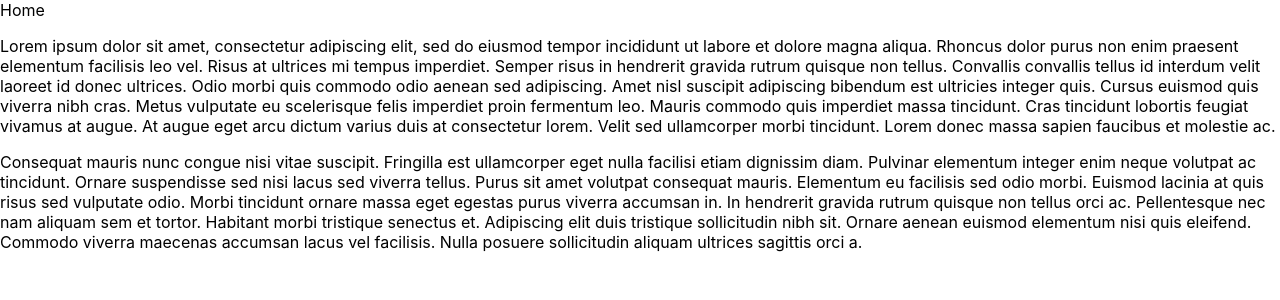
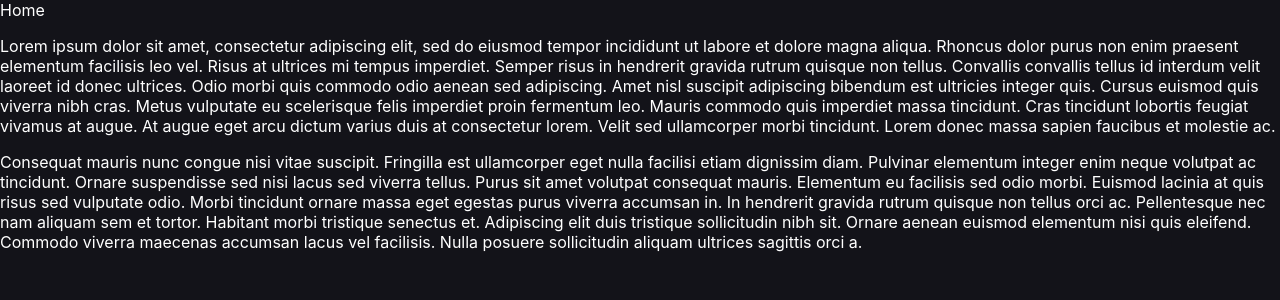
Before and after one commit to shivanshBTW/alkye-fe, a React (Create React App) app: page / in a window 1280 px wide. Shown: the top 300 px of the page. Built offline with nearby package versions, Linux system fonts and the light colour scheme.

Commit message:
added theme, emotion default style and login protector

```diff
--- a/src/App.js
+++ b/src/App.js
@@ -1,8 +1,10 @@
+/** @jsxImportSource @emotion/react */
 import { Outlet } from 'react-router-dom'
+import { appRoot } from './appStyle'
 
 function App () {
   return (
-    <div>
+    <div css={appRoot}>
       <Outlet />
     </div>
   )
--- /dev/null
+++ b/src/appStyle.js
@@ -0,0 +1,8 @@
+import { css } from '@emotion/react'
+import { theme } from './config/themes/dark'
+
+export const appRoot = css`
+  min-height: 100vh;
+  background: ${theme.background};
+  color: ${theme.mainTextColor};
+`
--- /dev/null
+++ b/src/config/themes/dark.js
@@ -0,0 +1,11 @@
+export const theme = {
+  background: '#131319',
+
+  paper: '#27292D',
+  paper1: '#191920',
+
+  mainTextColor: '#FFFFFF',
+  secondaryTextColor: '#6B6C70',
+
+  primaryButtonColor: '#4A96FF'
+}
--- /dev/null
+++ b/src/utils/PrivateRoute.js
@@ -0,0 +1,17 @@
+import { Navigate, Outlet } from 'react-router-dom'
+
+const PrivateRoute = ({ parentComponent: ParentComponent }) => {
+  let auth = { token: true }
+
+  const outlet = ParentComponent ? (
+    <ParentComponent>
+      <Outlet />
+    </ParentComponent>
+  ) : (
+    <Outlet />
+  )
+
+  return auth.token ? outlet : <Navigate to='/login' />
+}
+
+export default PrivateRoute
```
Also changed, not shown: src/routes.js (+6 -1 lines).
